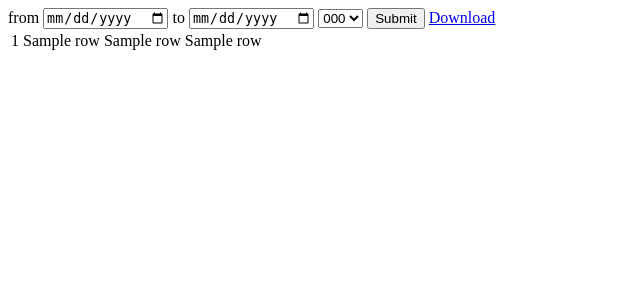
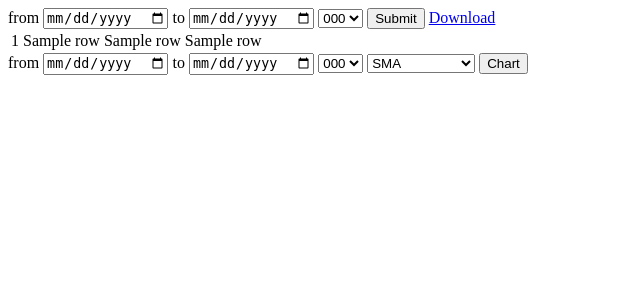
Before and after one commit to tamarastojchevska/MSE-Web-App, a Flask app: template Homework2/tech_prototype/templates/test.html in a window 1280 px wide. Shown: the top 300 px of the page, without its empty margins (0-640 px from the left). Run offline with Flask 3, Linux system fonts and the light colour scheme; the template is opened without the code that fills it: most values are stand-ins (such as "Sample title", 1, 10 or a date in 2020); some libraries are stand-ins or nearby versions.

Commit message:
Test the charts and calculations for the indicators

```diff
--- a/Homework2/tech_prototype/templates/test.html
+++ b/Homework2/tech_prototype/templates/test.html
@@ -1,34 +1,90 @@
 <!DOCTYPE html>
 <html lang="en">
  <head>
-  <meta charset="UTF-8">
-  <title>Title</title>
+  <meta charset="utf-8"/>
+  <title>
+   Title
+  </title>
  </head>
+
  <body>
-
-<form method="get" action="{{ url_for('get_table') }}">
-  <label>from</label>
-  <input type="date" name="fromdate">
-  <label>to</label>
-  <input type="date" name="todate">
-  <select name="codes">
+  <form action="{{ url_for('get_table') }}" method="get">
+   <label>
+    from
+   </label>
+   <input name="fromdate" type="date"/>
+   <label>
+    to
+   </label>
+   <input name="todate" type="date"/>
+   <select name="codes" >
     {% for code in codes %}
-        <option value="{{ code }}">{{ code }}</option>
+    <option value="{{ code }}">
+     {{ code }}
+    </option>
     {% endfor %}
    </select>
-  <button type="submit">Submit</button>
-    <a href="{{url_for('download', filename=filename)}}" name="filename">Download</a>
+   <button type="submit">
+    Submit
+   </button>
+   <a href="{{url_for('download', filename=filename)}}" name="filename">
+    Download
+   </a>
   </form>
-
   <table>
    {% for row in table %}
    <tr>
-    <td>{{row[0]}}</td>
-    <td>{{row[1]}}</td>
-    <td>{{row[2]}}</td>
-    <td>{{row[3]}}</td>
+    <td>
+     {{row[0]}}
+    </td>
+    <td>
+     {{row[1]}}
+    </td>
+    <td>
+     {{row[2]}}
+    </td>
+    <td>
+     {{row[3]}}
+    </td>
    </tr>
    {% endfor %}
   </table>
+  <form action="{{ url_for('get_chart') }}" method="get">
+      <label>
+    from
+   </label>
+   <input name="fromdate" type="date"/>
+   <label>
+    to
+   </label>
+   <input name="todate" type="date"/>
+   <select name="codes" >
+    {% for code in codes %}
+    <option value="{{ code }}">
+     {{ code }}
+    </option>
+    {% endfor %}
+   </select>
+   <select name="chart_option">
+      <option value="SMA">SMA</option>
+      <option value="EMA">EMA</option>
+      <option value="CMA">CMA</option>
+      <option value="WMA">WMA</option>
+      <option value="MACD">MACD</option>
+      <option value="RSI">RSI</option>
+      <option value="ADX">ADX</option>
+      <option value="CCI">CCI</option>
+      <option value="MFI">MFI</option>
+      <option value="RIBBON MA">RIBBON MA</option>
+      <option value="STOCHASTIC">STOCHASTIC</option>
+   </select>
+   <button type="submit" >Chart</button>
+  </form>
+<div id='chart' class='chart'”></div>
  </body>
+ <script src='https://cdn.plot.ly/plotly-latest.min.js'></script>
+<script type='text/javascript'>
+  var graphs = {{graphJSON | safe}};
+  Plotly.plot('chart',graphs,{});
+</script>
 </html>
```
Also changed, not shown: Homework2/tech_prototype/test.py (+44 -8 lines). Lines whose indentation alone changed are shown as unchanged.
